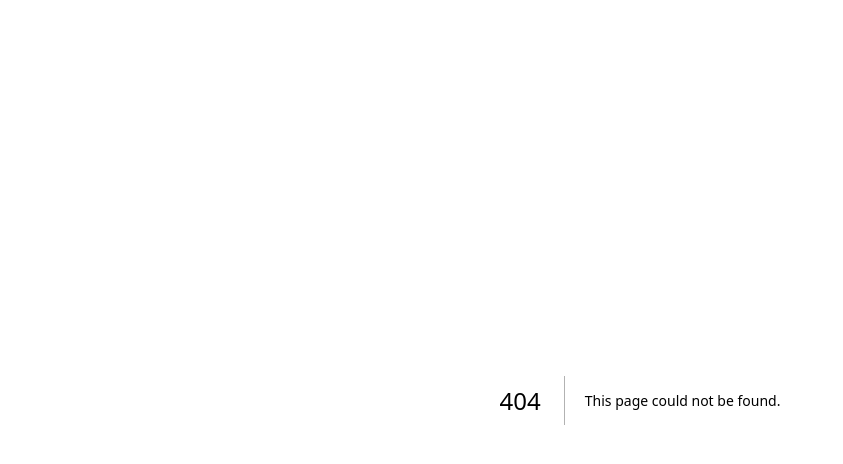
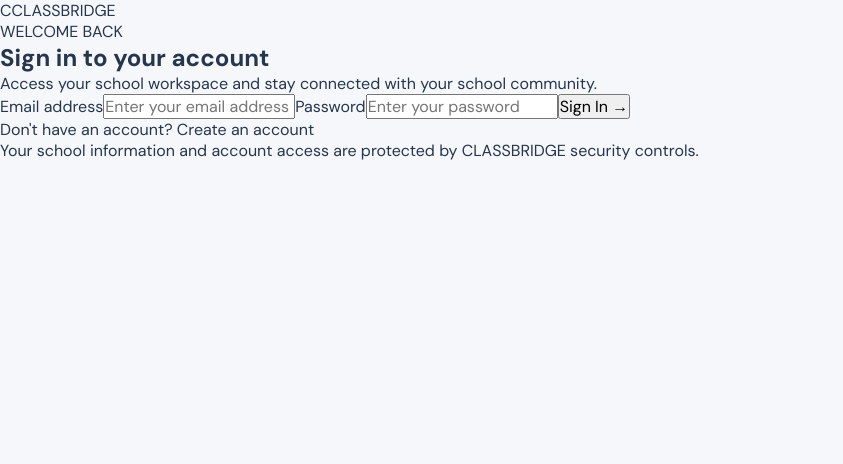
Before and after one commit to Ayanfe0-bip/classbridge, a Next.js app: page /login in a window 1280 px wide. Before the commit this address had no page. Shown: the top 464 px of the page, without its empty margins (0-843 px from the left). Built offline with nearby package versions, Linux system fonts and the light colour scheme; no server answers.

Commit message:
Implement login form with authentication logic

```diff
--- /dev/null
+++ b/app/login/page.tsx
@@ -0,0 +1,173 @@
+"use client";
+
+import { useState } from "react";
+import Link from "next/link";
+import { useRouter, useSearchParams } from "next/navigation";
+import { Suspense } from "react";
+import { createClient } from "@/lib/supabase/client";
+
+function LoginForm() {
+  const router = useRouter();
+  const searchParams = useSearchParams();
+
+  const [email, setEmail] = useState("");
+  const [password, setPassword] = useState("");
+  const [loading, setLoading] = useState(false);
+  const [error, setError] = useState("");
+
+  async function handleLogin(event: React.FormEvent<HTMLFormElement>) {
+    event.preventDefault();
+    setError("");
+    setLoading(true);
+
+    try {
+      const supabase = createClient();
+
+      const { error: loginError } =
+        await supabase.auth.signInWithPassword({
+          email: email.trim(),
+          password,
+        });
+
+      if (loginError) {
+        throw loginError;
+      }
+
+      const { data: memberships, error: membershipError } =
+        await supabase
+          .from("school_memberships")
+          .select("school_id, role, status")
+          .eq("user_id", (await supabase.auth.getUser()).data.user?.id)
+          .eq("status", "active");
+
+      if (membershipError) {
+        throw membershipError;
+      }
+
+      if (!memberships || memberships.length === 0) {
+        router.push("/onboarding");
+        router.refresh();
+        return;
+      }
+
+      if (memberships.length > 1) {
+        router.push("/select-school");
+        router.refresh();
+        return;
+      }
+
+      const membership = memberships[0];
+
+      if (membership.role === "admin") {
+        router.push("/admin");
+      } else if (membership.role === "teacher") {
+        router.push("/teacher");
+      } else if (membership.role === "parent") {
+        router.push("/parent");
+      } else {
+        throw new Error("Your account has an unrecognized role.");
+      }
+
+      router.refresh();
+    } catch (err) {
+      setError(
+        err instanceof Error
+          ? err.message
+          : "Unable to sign in. Please try again."
+      );
+    } finally {
+      setLoading(false);
+    }
+  }
+
+  return (
+    <main className="auth-page">
+      <section className="auth-card">
+        <Link href="/" className="auth-brand">
+          <span className="auth-logo">C</span>
+          <span>
+            CLASS<span>BRIDGE</span>
+          </span>
+        </Link>
+
+        <div className="auth-heading">
+          <span className="auth-label">WELCOME BACK</span>
+          <h1>Sign in to your account</h1>
+          <p>
+            Access your school workspace and stay connected
+            with your school community.
+          </p>
+        </div>
+
+        {searchParams.get("error") === "confirmation_failed" && (
+          <div className="auth-error" role="alert">
+            Your email confirmation link could not be verified.
+            Please try registering again or request a new link.
+          </div>
+        )}
+
+        <form onSubmit={handleLogin} className="auth-form">
+          <label htmlFor="email">Email address</label>
+          <input
+            id="email"
+            type="email"
+            placeholder="Enter your email address"
+            value={email}
+            onChange={(event) => setEmail(event.target.value)}
+            autoComplete="email"
+            required
+          />
+
+          <label htmlFor="password">Password</label>
+          <input
+            id="password"
+            type="password"
+            placeholder="Enter your password"
+            value={password}
+            onChange={(event) => setPassword(event.target.value)}
+            autoComplete="current-password"
+            required
+          />
+
+          {error && (
+            <div className="auth-error" role="alert">
+              {error}
+            </div>
+          )}
+
+          <button
+            type="submit"
+            className="auth-primary-button"
+            disabled={loading}
+          >
+            {loading ? "Signing you in..." : "Sign In →"}
+          </button>
+        </form>
+
+        <p className="auth-switch">
+          Don't have an account?{" "}
+          <Link href="/signup">Create an account</Link>
+        </p>
+
+        <p className="auth-legal">
+          Your school information and account access are protected
+          by CLASSBRIDGE security controls.
+        </p>
+      </section>
+    </main>
+  );
+}
+
+export default function LoginPage() {
+  return (
+    <Suspense
+      fallback={
+        <main className="auth-page">
+          <div className="auth-card">Loading sign in...</div>
+        </main>
+      }
+    >
+      <LoginForm />
+    </Suspense>
+  );
+}
```
